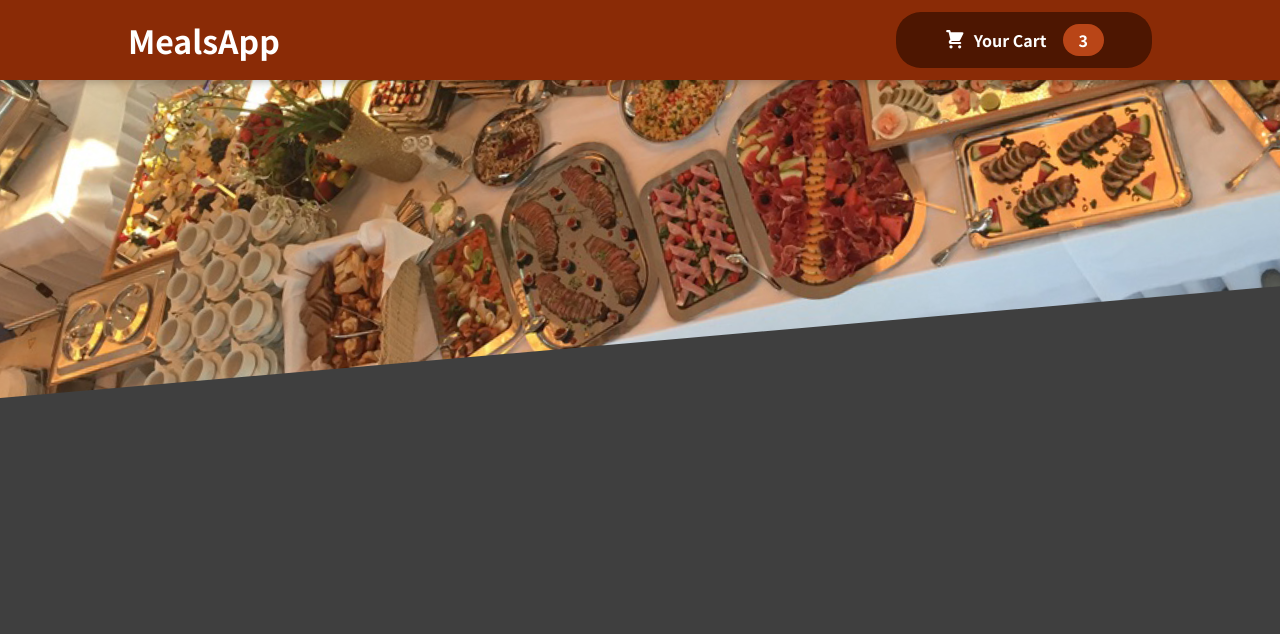
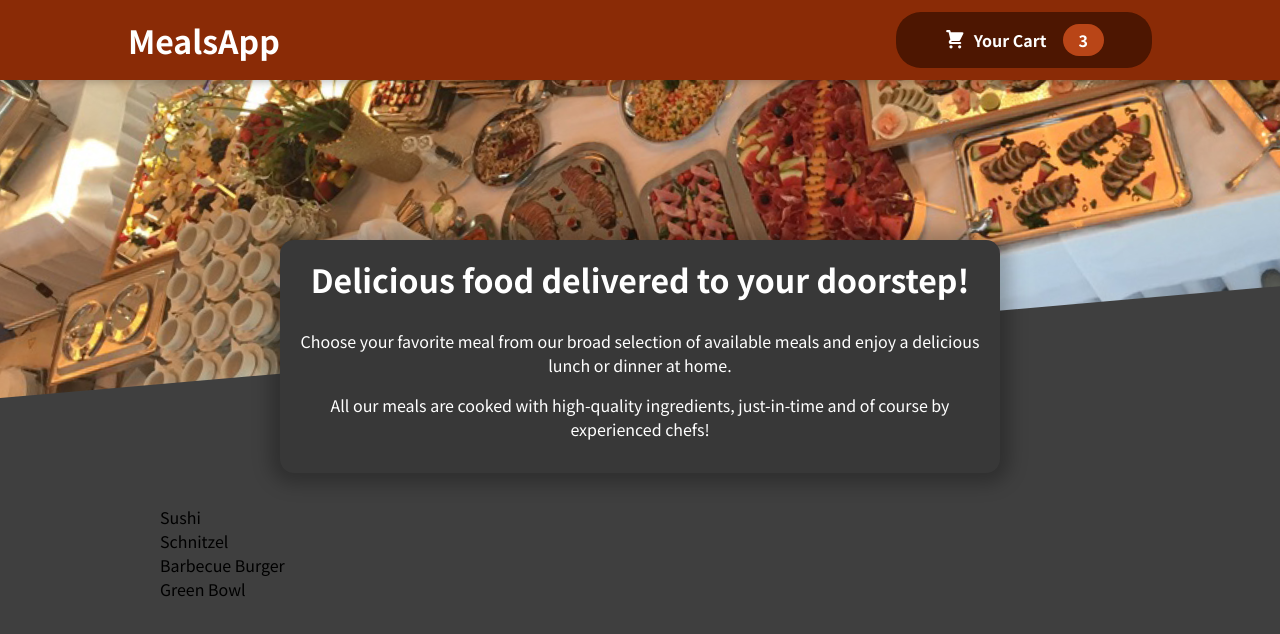
Before and after one commit to my-react-course-projects/meals-order-app, a React (Create React App) app: page / in a window 1280 px wide. Shown: the top 634 px of the page. Built offline with nearby package versions, Linux system fonts and the light colour scheme.

Commit message:
Initial Commit Meals Section

```diff
--- a/src/App.js
+++ b/src/App.js
@@ -1,9 +1,13 @@
 import Header from "./components/Layout/Header";
+import Meals from "./components/Meals/Meals";
 
 function App() {
   return (
     <div>
       <Header />
+      <main>
+          <Meals />
+      </main>
     </div>
   );
 }
--- /dev/null
+++ b/src/components/Meals/AvailableMeals.js
@@ -0,0 +1,40 @@
+import classes from './AvailableMeals.module.css';
+
+const DUMMY_MEALS = [
+    {
+      id: 'm1',
+      name: 'Sushi',
+      description: 'Finest fish and veggies',
+      price: 22.99,
+    },
+    {
+      id: 'm2',
+      name: 'Schnitzel',
+      description: 'A german specialty!',
+      price: 16.5,
+    },
+    {
+      id: 'm3',
+      name: 'Barbecue Burger',
+      description: 'American, raw, meaty',
+      price: 12.99,
+    },
+    {
+      id: 'm4',
+      name: 'Green Bowl',
+      description: 'Healthy...and green...',
+      price: 18.99,
+    },
+  ];
+
+const AvailableMeals = () => {
+
+    // helper constant to keep the below jsx code lean
+    const mealsList = DUMMY_MEALS.map((meal) => <li>{meal.name}</li>)
+
+    return <section className={classes.meals}>
+        <ul>{mealsList}</ul>
+    </section>
+};
+
+export default AvailableMeals;
--- /dev/null
+++ b/src/components/Meals/AvailableMeals.module.css
@@ -0,0 +1,24 @@
+.meals {
+    max-width: 60rem;
+    width: 90%;
+    margin: 2rem auto;
+    animation: meals-appear 1s ease-out forwards;
+  }
+
+  .meals ul {
+    list-style: none;
+    margin: 0;
+    padding: 0;
+  }
+
+  @keyframes meals-appear {
+    from {
+      opacity: 0;
+      transform: translateY(3rem);
+    }
+
+    to {
+      opacity: 1;
+      transform: translateY(0);
+    }
+  }
--- /dev/null
+++ b/src/components/Meals/Meals.js
@@ -0,0 +1,13 @@
+import { Fragment } from 'react';
+
+import MealsSummary from './MealsSummary';
+import AvailableMeals from './AvailableMeals';
+
+const Meals = () => {
+    return <Fragment>
+        <MealsSummary />
+        <AvailableMeals />
+    </Fragment>
+}
+
+export default Meals;
--- /dev/null
+++ b/src/components/Meals/MealsSummary.js
@@ -0,0 +1,19 @@
+import classes from './MealsSummary.module.css';
+
+const MealsSummary = () => {
+    return(
+        <section className={classes.summary}>
+            <h2>Delicious food delivered to your doorstep!</h2>
+            <p>
+                Choose your favorite meal from our broad selection of available meals
+                and enjoy a delicious lunch or dinner at home.
+           </p>
+            <p>
+                All our meals are cooked with high-quality ingredients, just-in-time and
+                of course by experienced chefs!
+            </p>
+        </section>
+    );
+};
+
+export default MealsSummary;
--- /dev/null
+++ b/src/components/Meals/MealsSummary.module.css
@@ -0,0 +1,18 @@
+.summary {
+    text-align: center;
+    max-width: 45rem;
+    width: 90%;
+    margin: auto;
+    margin-top: -10rem;
+    position: relative;
+    background-color: #383838;
+    color: white;
+    border-radius: 14px;
+    padding: 1rem;
+    box-shadow: 0 1px 18px 10px rgba(0, 0, 0, 0.25);
+  }
+
+  .summary h2 {
+    font-size: 2rem;
+    margin-top: 0;
+  }
```
Also changed, not shown: src/components/UI/Card.js (added).
